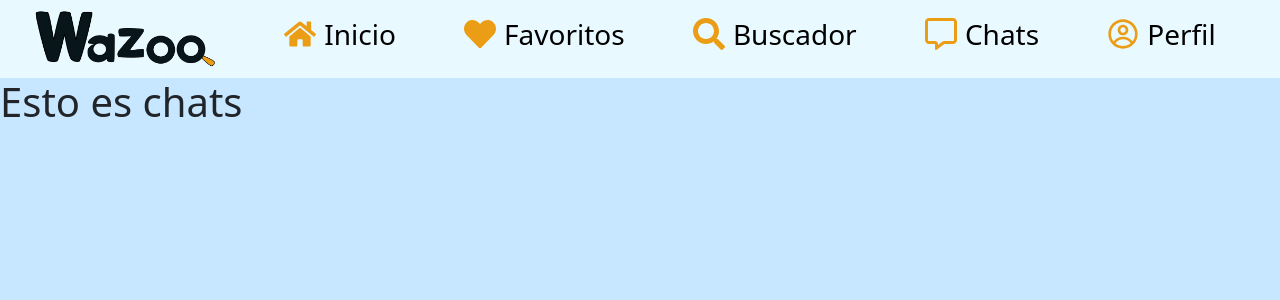
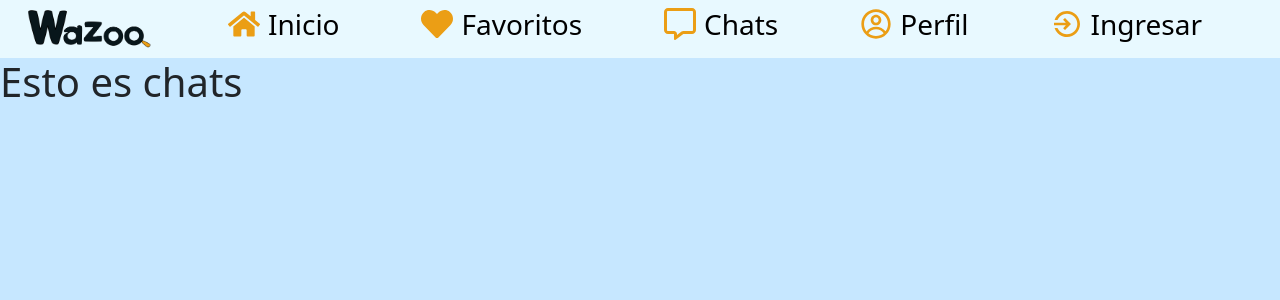
Before and after one commit to AndresTabor/proyecto-final-team1-front, a React (Vite) app: page /chats in a window 1280 px wide. Shown: the top 300 px of the page. Built offline with nearby package versions, Linux system fonts and the light colour scheme; a web font is replaced by a local one.

Commit message:
correcciones

```diff
--- a/src/App.jsx
+++ b/src/App.jsx
@@ -1,20 +1,16 @@
 import 'bootstrap/dist/css/bootstrap.min.css';
 import { Inicio } from './navegacion/Inicio';
 import { Favoritos } from './navegacion/Favoritos';
-import { Buscador } from './navegacion/Buscador';
 import { Chats } from './navegacion/Chats';
-import { Perfil } from './navegacion/Perfil';
-import './App.css'
 import React from "react";
 import { Login } from "./views/login";
 import { Register } from "./views/register";
 import { BrowserRouter, Route, Routes } from 'react-router-dom';
 import injectContext from './store/AppContext'
 import { Profile } from './views/profile';
-import 'bootstrap/dist/css/bootstrap.min.css';
-import PostsView from './views/PostsView';
 import PostSingleView from "./views/PostSingleView";
 import { NavBar } from "./components/navbar/NavBar"
+import './App.css'
 
 
 
@@ -25,16 +21,13 @@ function App() {
       <BrowserRouter>
         <NavBar />
         <Routes>
+          <Route path='/' element = {<Inicio/>} />
           <Route path="/login" element={<Login />} />
           <Route path="/register" element={<Register />} />
           <Route path="/profile" element={<Profile />} />
-          <Route path="/posts-list" element={<PostsView />} />
           <Route path="/posts-list/:id" element={<PostSingleView />} />
-          <Route path='/' element = {<Inicio/>} />
           <Route path='/favoritos' element = {<Favoritos/>} />
-          <Route path='/buscador' element = {<Buscador/>} />
           <Route path='/chats' element = {<Chats/>} />
-          <Route path='/perfil' element = {<Perfil/>} />
         </Routes>
       </BrowserRouter>
     </>
--- a/src/components/navbar/NavBar.jsx
+++ b/src/components/navbar/NavBar.jsx
@@ -6,6 +6,7 @@ import { FaHeart } from "react-icons/fa";
 import { FaSearch } from "react-icons/fa";
 import { FaRegMessage } from "react-icons/fa6";
 import { CgProfile } from "react-icons/cg";
+import { IoMdLogIn } from "react-icons/io";
 
 export const NavBar = () => {
     return (
@@ -32,10 +33,6 @@ export const NavBar = () => {
                             <FaHeart className="icons"/>
                             <h3>Favoritos</h3>
                         </Link>
-                        <Link to = "/buscador" className="buscador d-flex align-item-center gap-2">
-                            <FaSearch className="icons"/>
-                            <h3>Buscador</h3>
-                        </Link>
                         <Link to = "/chats" className="chats d-flex align-item-center gap-2">
                             <FaRegMessage className="icons"/>
                             <h3>Chats</h3>
@@ -43,6 +40,10 @@ export const NavBar = () => {
                         <Link to = "/profile" className="perfil d-flex align-item-center gap-2">
                             <CgProfile className="icons"/>
                             <h3>Perfil</h3>
+                        </Link>
+                        <Link to = "/login" className="perfil d-flex align-item-center gap-2">
+                            <IoMdLogIn className="icons"/>
+                            <h3>Ingresar</h3>
                         </Link>
                     </ul>
 
```
